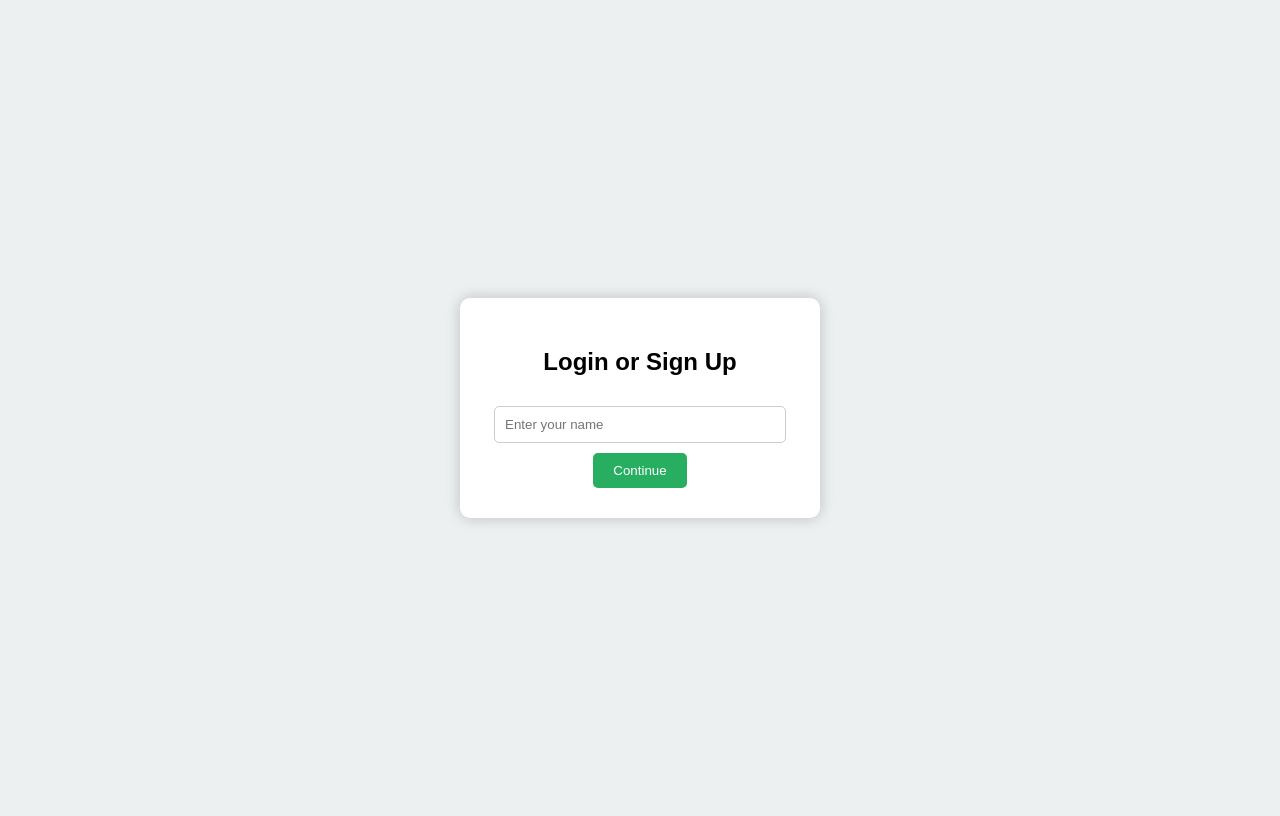
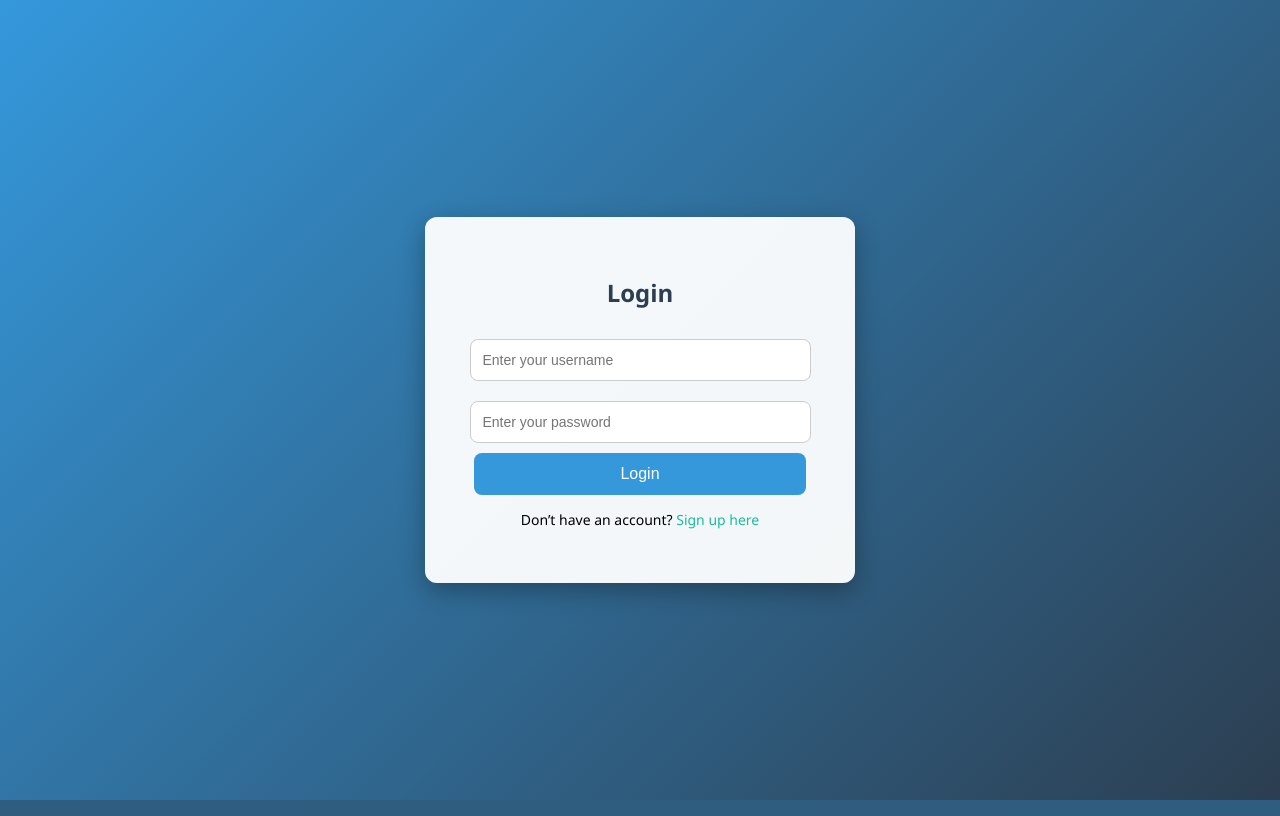
Before and after one commit to Mr-A-Hacker/Yard-sevices, a Flask app: page /login in a window 1280 px wide. Run offline with Flask 3, Linux system fonts and the light colour scheme.

Commit message:
Update login.html
Signed-off-by: MR.A_HACKER <abdullahlababidi70@gmail.com>

```diff
--- a/templates/login.html
+++ b/templates/login.html
@@ -1,51 +1,79 @@
 <!DOCTYPE html>
 <html>
 <head>
-  <title>Login or Sign Up</title>
+  <title>Login</title>
   <style>
     body {
-      font-family: Arial, sans-serif;
-      background: #ecf0f1;
+      font-family: 'Segoe UI', sans-serif;
+      background: linear-gradient(135deg, #3498db, #2c3e50);
       display: flex;
       justify-content: center;
       align-items: center;
       height: 100vh;
+      margin: 0;
     }
-    .box {
-      background: white;
-      padding: 30px;
-      border-radius: 10px;
-      box-shadow: 0 0 15px rgba(0,0,0,0.2);
+    .card {
+      background: rgba(255,255,255,0.95);
+      padding: 40px;
+      border-radius: 12px;
+      box-shadow: 0 8px 25px rgba(0,0,0,0.3);
       text-align: center;
-      width: 300px;
+      width: 350px;
+      animation: fadeIn 1s ease-in-out;
+    }
+    h2 {
+      margin-bottom: 20px;
+      color: #2c3e50;
     }
     input {
       width: 90%;
-      padding: 10px;
+      padding: 12px;
       margin: 10px 0;
       border: 1px solid #ccc;
-      border-radius: 5px;
+      border-radius: 8px;
+      font-size: 14px;
     }
     button {
-      background: #27ae60;
+      width: 95%;
+      padding: 12px;
+      background: #3498db;
       color: white;
       border: none;
-      padding: 10px 20px;
-      border-radius: 5px;
+      border-radius: 8px;
+      font-size: 16px;
       cursor: pointer;
+      transition: 0.3s;
     }
     button:hover {
-      background: #219150;
+      background: #2980b9;
+      transform: scale(1.05);
+    }
+    p {
+      margin-top: 15px;
+      font-size: 14px;
+    }
+    a {
+      color: #1abc9c;
+      text-decoration: none;
+    }
+    a:hover {
+      text-decoration: underline;
+    }
+    @keyframes fadeIn {
+      from {opacity: 0; transform: translateY(-20px);}
+      to {opacity: 1; transform: translateY(0);}
     }
   </style>
 </head>
 <body>
-  <div class="box">
-    <h2>Login or Sign Up</h2>
+  <div class="card">
+    <h2>Login</h2>
     <form method="POST">
-      <input name="username" placeholder="Enter your name"><br>
-      <button type="submit">Continue</button>
+      <input name="username" placeholder="Enter your username" required><br>
+      <input type="password" name="password" placeholder="Enter your password" required><br>
+      <button type="submit">Login</button>
     </form>
+    <p>Don’t have an account? <a href="/signup">Sign up here</a></p>
   </div>
 </body>
 </html>
```
